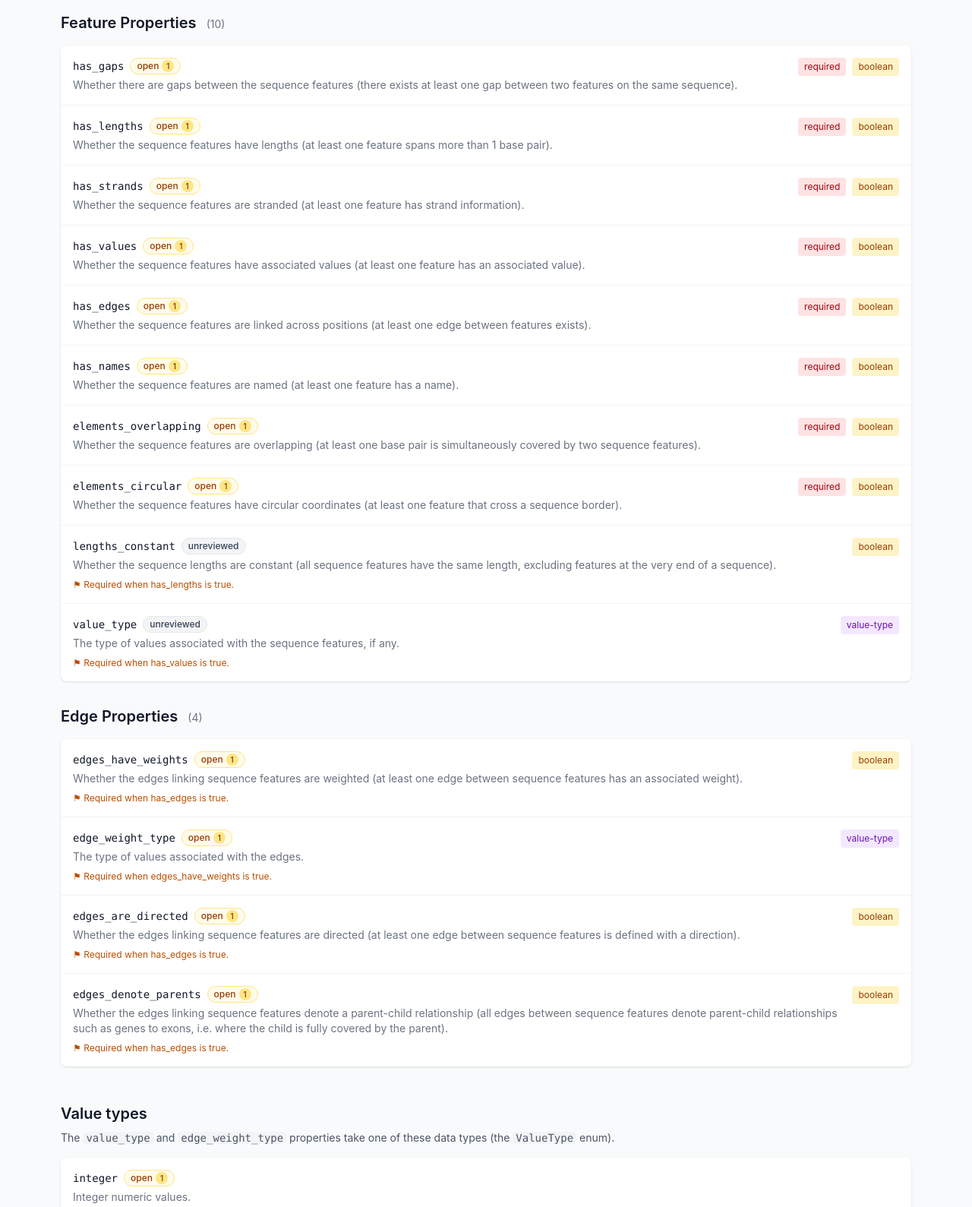
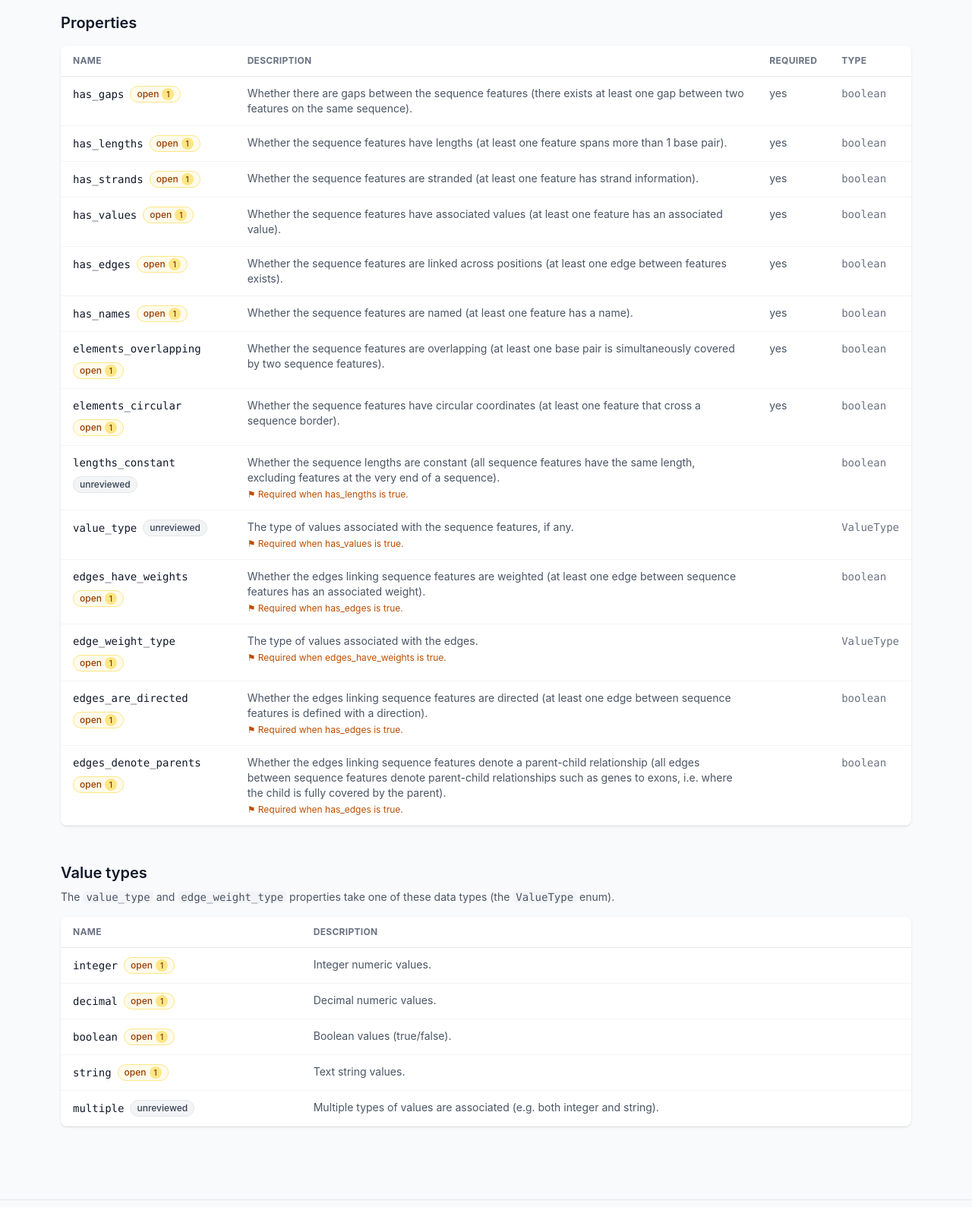
Before and after one commit to databio/onga, an Astro site in the folder site/: page /onga/track-geometry in a window 1280 px wide. Shown: the part 380-1969 px from the top of the page at 76% size. Built offline with nearby package versions, Linux system fonts and the light colour scheme; Astro itself is replaced by a stand-in of ours.

Commit message:
List track geometry properties in one table

```diff
--- a/site/scripts/build-data.js
+++ b/site/scripts/build-data.js
@@ -312,13 +312,9 @@ function processGeometry(schema) {
     }
   }
 
-  // Classify edge-related vs feature-related for grouping in the UI.
-  const isEdgeProp = (name) => name.startsWith('edge') || name.startsWith('edges');
-
   for (const name of cls.slots || []) {
     const def = slotDefs[name] || {};
     const slug = slugify(name);
-    const group = isEdgeProp(name) ? 'edge properties' : 'feature properties';
 
     properties.push({
       id: slug,
@@ -328,8 +324,6 @@ function processGeometry(schema) {
       range: def.range || schema.default_range || 'string',
       required: def.required === true,
       rule: ruleSummaries[name] || null,
-      group,
-      groupSlug: slugify(group),
     });
   }
 
@@ -1220,13 +1214,6 @@ function build() {
     referenceBuildSex: referenceBuildSexes.terms.length,
   });
 
-  // Group geometry properties for the by-group view.
-  const geometryByGroup = {};
-  for (const prop of geometry.properties) {
-    if (!geometryByGroup[prop.group]) geometryByGroup[prop.group] = [];
-    geometryByGroup[prop.group].push(prop);
-  }
-
   // Combine for backwards compatibility views
   const allTerms = [...dataTypes.terms, ...featureTypes.terms];
 
@@ -1363,7 +1350,6 @@ function build() {
     properties: geometry.properties,
     valueTypes: geometry.valueTypes,
   }, null, 2));
-  writeFileSync(join(dataDir, 'track-geometry-by-group.json'), JSON.stringify(geometryByGroup, null, 2));
 
   // Track format schema (class slots only; file_format links to the Format vocabulary)
   writeFileSync(join(dataDir, 'track-format.json'), JSON.stringify({
--- a/site/src/data/track-geometry-by-group.json
+++ /dev/null
@@ -1,160 +0,0 @@
-{
-  "feature properties": [
-    {
-      "id": "has_gaps",
-      "slug": "has_gaps",
-      "name": "has_gaps",
-      "description": "Whether there are gaps between the sequence features (there exists at least one gap between two features on the same sequence).",
-      "range": "boolean",
-      "required": true,
-      "rule": null,
-      "group": "feature properties",
-      "groupSlug": "feature_properties"
-    },
-    {
-      "id": "has_lengths",
-      "slug": "has_lengths",
-      "name": "has_lengths",
-      "description": "Whether the sequence features have lengths (at least one feature spans more than 1 base pair).",
-      "range": "boolean",
-      "required": true,
-      "rule": null,
-      "group": "feature properties",
-      "groupSlug": "feature_properties"
-    },
-    {
-      "id": "has_strands",
-      "slug": "has_strands",
-      "name": "has_strands",
-      "description": "Whether the sequence features are stranded (at least one feature has strand information).",
-      "range": "boolean",
-      "required": true,
-      "rule": null,
-      "group": "feature properties",
-      "groupSlug": "feature_properties"
-    },
-    {
-      "id": "has_values",
-      "slug": "has_values",
-      "name": "has_values",
-      "description": "Whether the sequence features have associated values (at least one feature has an associated value).",
-      "range": "boolean",
-      "required": true,
-      "rule": null,
-      "group": "feature properties",
-      "groupSlug": "feature_properties"
-    },
-    {
-      "id": "has_edges",
-      "slug": "has_edges",
-      "name": "has_edges",
-      "description": "Whether the sequence features are linked across positions (at least one edge between features exists).",
-      "range": "boolean",
-      "required": true,
-      "rule": null,
-      "group": "feature properties",
-      "groupSlug": "feature_properties"
-    },
-    {
-      "id": "has_names",
-      "slug": "has_names",
-      "name": "has_names",
-      "description": "Whether the sequence features are named (at least one feature has a name).",
-      "range": "boolean",
-      "required": true,
-      "rule": null,
-      "group": "feature properties",
-      "groupSlug": "feature_properties"
-    },
-    {
-      "id": "elements_overlapping",
-      "slug": "elements_overlapping",
-      "name": "elements_overlapping",
-      "description": "Whether the sequence features are overlapping (at least one base pair is simultaneously covered by two sequence features).",
-      "range": "boolean",
-      "required": true,
-      "rule": null,
-      "group": "feature properties",
-      "groupSlug": "feature_properties"
-    },
-    {
-      "id": "elements_circular",
-      "slug": "elements_circular",
-      "name": "elements_circular",
-      "description": "Whether the sequence features have circular coordinates (at least one feature that cross a sequence border).",
-      "range": "boolean",
-      "required": true,
-      "rule": null,
-      "group": "feature properties",
-      "groupSlug": "feature_properties"
-    },
-    {
-      "id": "lengths_constant",
-      "slug": "lengths_constant",
-      "name": "lengths_constant",
-      "description": "Whether the sequence lengths are constant (all sequence features have the same length, excluding features at the very end of a sequence).",
-      "range": "boolean",
-      "required": false,
-      "rule": "Required when has_lengths is true.",
-      "group": "feature properties",
-      "groupSlug": "feature_properties"
-    },
-    {
-      "id": "value_type",
-      "slug": "value_type",
-      "name": "value_type",
-      "description": "The type of values associated with the sequence features, if any.",
-      "range": "ValueType",
-      "required": false,
-      "rule": "Required when has_values is true.",
-      "group": "feature properties",
-      "groupSlug": "feature_properties"
-    }
-  ],
-  "edge properties": [
-    {
-      "id": "edges_have_weights",
-      "slug": "edges_have_weights",
-      "name": "edges_have_weights",
-      "description": "Whether the edges linking sequence features are weighted (at least one edge between sequence features has an associated weight).",
-      "range": "boolean",
-      "required": false,
-      "rule": "Required when has_edges is true.",
-      "group": "edge properties",
-      "groupSlug": "edge_properties"
-    },
-    {
-      "id": "edge_weight_type",
-      "slug": "edge_weight_type",
-      "name": "edge_weight_type",
-      "description": "The type of values associated with the edges.",
-      "range": "ValueType",
-      "required": false,
-      "rule": "Required when edges_have_weights is true.",
-      "group": "edge properties",
-      "groupSlug": "edge_properties"
-    },
-    {
-      "id": "edges_are_directed",
-      "slug": "edges_are_directed",
-      "name": "edges_are_directed",
-      "description": "Whether the edges linking sequence features are directed (at least one edge between sequence features is defined with a direction).",
-      "range": "boolean",
-      "required": false,
-      "rule": "Required when has_edges is true.",
-      "group": "edge properties",
-      "groupSlug": "edge_properties"
-    },
-    {
-      "id": "edges_denote_parents",
-      "slug": "edges_denote_parents",
-      "name": "edges_denote_parents",
-      "description": "Whether the edges linking sequence features denote a parent-child relationship (all edges between sequence features denote parent-child relationships such as genes to exons, i.e. where the child is fully covered by the parent).",
-      "range": "boolean",
-      "required": false,
-      "rule": "Required when has_edges is true.",
-      "group": "edge properties",
-      "groupSlug": "edge_properties"
-    }
-  ]
-}
--- a/site/src/data/track-geometry.json
+++ b/site/src/data/track-geometry.json
@@ -7,9 +7,7 @@
       "description": "Whether there are gaps between the sequence features (there exists at least one gap between two features on the same sequence).",
       "range": "boolean",
       "required": true,
-      "rule": null,
-      "group": "feature properties",
-      "groupSlug": "feature_properties"
+      "rule": null
     },
     {
       "id": "has_lengths",
@@ -18,9 +16,7 @@
       "description": "Whether the sequence features have lengths (at least one feature spans more than 1 base pair).",
       "range": "boolean",
       "required": true,
-      "rule": null,
-      "group": "feature properties",
-      "groupSlug": "feature_properties"
+      "rule": null
     },
     {
       "id": "has_strands",
@@ -29,9 +25,7 @@
       "description": "Whether the sequence features are stranded (at least one feature has strand information).",
       "range": "boolean",
       "required": true,
-      "rule": null,
-      "group": "feature properties",
-      "groupSlug": "feature_properties"
+      "rule": null
     },
     {
       "id": "has_values",
@@ -40,9 +34,7 @@
       "description": "Whether the sequence features have associated values (at least one feature has an associated value).",
       "range": "boolean",
       "required": true,
-      "rule": null,
-      "group": "feature properties",
-      "groupSlug": "feature_properties"
+      "rule": null
     },
     {
       "id": "has_edges",
@@ -51,9 +43,7 @@
       "description": "Whether the sequence features are linked across positions (at least one edge between features exists).",
       "range": "boolean",
       "required": true,
-      "rule": null,
-      "group": "feature properties",
-      "groupSlug": "feature_properties"
+      "rule": null
     },
     {
       "id": "has_names",
@@ -62,9 +52,7 @@
       "description": "Whether the sequence features are named (at least one feature has a name).",
       "range": "boolean",
       "required": true,
-      "rule": null,
-      "group": "feature properties",
-      "groupSlug": "feature_properties"
+      "rule": null
     },
     {
       "id": "elements_overlapping",
@@ -73,9 +61,7 @@
       "description": "Whether the sequence features are overlapping (at least one base pair is simultaneously covered by two sequence features).",
       "range": "boolean",
       "required": true,
-      "rule": null,
-      "group": "feature properties",
-      "groupSlug": "feature_properties"
+      "rule": null
     },
     {
       "id": "elements_circular",
@@ -84,9 +70,7 @@
       "description": "Whether the sequence features have circular coordinates (at least one feature that cross a sequence border).",
       "range": "boolean",
       "required": true,
-      "rule": null,
-      "group": "feature properties",
-      "groupSlug": "feature_properties"
+      "rule": null
     },
     {
       "id": "lengths_constant",
@@ -95,9 +79,7 @@
       "description": "Whether the sequence lengths are constant (all sequence features have the same length, excluding features at the very end of a sequence).",
       "range": "boolean",
       "required": false,
-      "rule": "Required when has_lengths is true.",
-      "group": "feature properties",
-      "groupSlug": "feature_properties"
+      "rule": "Required when has_lengths is true."
     },
     {
       "id": "value_type",
@@ -106,9 +88,7 @@
       "description": "The type of values associated with the sequence features, if any.",
       "range": "ValueType",
       "required": false,
-      "rule": "Required when has_values is true.",
-      "group": "feature properties",
-      "groupSlug": "feature_properties"
+      "rule": "Required when has_values is true."
     },
     {
       "id": "edges_have_weights",
@@ -117,9 +97,7 @@
       "description": "Whether the edges linking sequence features are weighted (at least one edge between sequence features has an associated weight).",
       "range": "boolean",
       "required": false,
-      "rule": "Required when has_edges is true.",
-      "group": "edge properties",
-      "groupSlug": "edge_properties"
+      "rule": "Required when has_edges is true."
     },
     {
       "id": "edge_weight_type",
@@ -128,9 +106,7 @@
       "description": "The type of values associated with the edges.",
       "range": "ValueType",
       "required": false,
-      "rule": "Required when edges_have_weights is true.",
-      "group": "edge properties",
-      "groupSlug": "edge_properties"
+      "rule": "Required when edges_have_weights is true."
     },
     {
       "id": "edges_are_directed",
@@ -139,9 +115,7 @@
       "description": "Whether the edges linking sequence features are directed (at least one edge between sequence features is defined with a direction).",
       "range": "boolean",
       "required": false,
-      "rule": "Required when has_edges is true.",
-      "group": "edge properties",
-      "groupSlug": "edge_properties"
+      "rule": "Required when has_edges is true."
     },
     {
       "id": "edges_denote_parents",
@@ -150,9 +124,7 @@
       "description": "Whether the edges linking sequence features denote a parent-child relationship (all edges between sequence features denote parent-child relationships such as genes to exons, i.e. where the child is fully covered by the parent).",
       "range": "boolean",
       "required": false,
-      "rule": "Required when has_edges is true.",
-      "group": "edge properties",
-      "groupSlug": "edge_properties"
+      "rule": "Required when has_edges is true."
     }
   ],
   "valueTypes": [
--- a/site/src/pages/track-geometry/index.astro
+++ b/site/src/pages/track-geometry/index.astro
@@ -4,15 +4,10 @@ import StateChip from '../../components/StateChip.astro';
 import ReviewLink from '../../components/ReviewLink.astro';
 import { pageSid, slotSid, enumValue } from '../../lib/browse';
 import geometry from '../../data/track-geometry.json';
-import geometryByGroup from '../../data/track-geometry-by-group.json';
 
+// Properties are listed in the schema's slot order (src/track_geometry.yaml).
 const properties = geometry.properties;
 const valueTypes = geometry.valueTypes;
-// Order groups so "feature properties" comes before "edge properties".
-const groupOrder = ['feature properties', 'edge properties'];
-const groups = Object.keys(geometryByGroup).sort(
-  (a, b) => groupOrder.indexOf(a) - groupOrder.indexOf(b)
-);
 ---
 
 <Layout title="Track Geometry" description="Structural properties of a genomic track — the shape of its features">
@@ -39,51 +34,46 @@ const groups = Object.keys(geometryByGroup).sort(
     />
   </div>
 
-  <!-- By Group -->
-  <div class="space-y-8">
-    {groups.map(group => (
-      <section id={group.replace(/ /g, '_')}>
-        <h2 class="text-xl font-semibold text-gray-900 mb-4 capitalize">
-          {group}
-          <span class="text-sm font-normal text-gray-500 ml-2">
-            ({(geometryByGroup as any)[group].length})
-          </span>
-        </h2>
-        <div class="bg-white rounded-lg shadow-sm divide-y divide-gray-100">
-          {(geometryByGroup as any)[group].map((prop: any) => (
-            <div
-              class="term-item block p-4"
+  <!-- Properties -->
+  <section>
+    <h2 class="text-xl font-semibold text-gray-900 mb-4">Properties</h2>
+    <div class="bg-white rounded-lg shadow-sm overflow-x-auto">
+      <table class="w-full text-sm">
+        <thead>
+          <tr class="text-left text-xs text-gray-500 uppercase tracking-wide border-b border-gray-200">
+            <th class="px-4 py-3">Name</th>
+            <th class="px-4 py-3">Description</th>
+            <th class="px-4 py-3">Required</th>
+            <th class="px-4 py-3">Type</th>
+          </tr>
+        </thead>
+        <tbody>
+          {properties.map((prop: any) => (
+            <tr
+              class="term-item border-b border-gray-100 align-top"
               data-name={prop.name.toLowerCase()}
               data-description={prop.description.toLowerCase()}
             >
-              <div class="flex items-start justify-between">
-                <div>
-                  <div class="flex items-center gap-2 flex-wrap"><h3 class="font-medium text-gray-900 font-mono text-sm">{prop.name}</h3><StateChip sid={slotSid(prop.name)} link /></div>
-                  <p class="text-sm text-gray-500 mt-1">{prop.description}</p>
-                  {prop.rule && (
-                    <p class="text-xs text-amber-700 mt-2">⚑ {prop.rule}</p>
-                  )}
+              <td class="px-4 py-3">
+                <div class="flex items-center gap-2 flex-wrap">
+                  <span class="font-mono whitespace-nowrap">{prop.name}</span>
+                  <StateChip sid={slotSid(prop.name)} link />
                 </div>
-                <div class="flex flex-wrap gap-2 shrink-0 ml-4 justify-end">
-                  {prop.required && (
-                    <span class="text-xs bg-red-100 text-red-800 px-2 py-1 rounded">required</span>
-                  )}
-                  <span class:list={[
-                    'text-xs px-2 py-1 rounded',
-                    prop.range === 'boolean'
-                      ? 'bg-amber-100 text-amber-800'
-                      : 'bg-purple-100 text-purple-800'
-                  ]}>
-                    {prop.range === 'boolean' ? 'boolean' : 'value-type'}
-                  </span>
-                </div>
-              </div>
-            </div>
+              </td>
+              <td class="px-4 py-3 text-gray-600">
+                {prop.description}
+                {prop.rule && (
+                  <div class="text-xs text-amber-700 mt-1">⚑ {prop.rule}</div>
+                )}
+              </td>
+              <td class="px-4 py-3 text-gray-600 whitespace-nowrap">{prop.required ? 'yes' : ''}</td>
+              <td class="px-4 py-3 font-mono text-gray-500 whitespace-nowrap">{prop.range}</td>
+            </tr>
           ))}
-        </div>
-      </section>
-    ))}
-  </div>
+        </tbody>
+      </table>
+    </div>
+  </section>
 
   <!-- ValueType value types -->
   <section class="mt-12">
@@ -93,13 +83,31 @@ const groups = Object.keys(geometryByGroup).sort(
       <code class="bg-gray-100 px-1 rounded">edge_weight_type</code> properties
       take one of these data types (the <code class="bg-gray-100 px-1 rounded">ValueType</code> enum).
     </p>
-    <div class="bg-white rounded-lg shadow-sm divide-y divide-gray-100">
-      {valueTypes.map((vt: any) => (
-        <div class="p-4">
-          <div class="flex items-center gap-2 flex-wrap"><h3 class="font-medium text-gray-900 font-mono text-sm">{vt.name}</h3>{enumValue('ValueType', vt.name) && <StateChip sid={enumValue('ValueType', vt.name)!.sid} link />}</div>
-          <p class="text-sm text-gray-500 mt-1">{vt.description}</p>
-        </div>
-      ))}
+    <div class="bg-white rounded-lg shadow-sm overflow-x-auto">
+      <table class="w-full text-sm">
+        <thead>
+          <tr class="text-left text-xs text-gray-500 uppercase tracking-wide border-b border-gray-200">
+            <th class="px-4 py-3">Name</th>
+            <th class="px-4 py-3">Description</th>
+          </tr>
+        </thead>
+        <tbody>
+          {valueTypes.map((vt: any) => {
+            const t = enumValue('ValueType', vt.name);
+            return (
+              <tr class="border-b border-gray-100 align-top">
+                <td class="px-4 py-3">
+                  <div class="flex items-center gap-2 flex-wrap">
+                    <span class="font-mono whitespace-nowrap">{vt.name}</span>
+                    {t && <StateChip sid={t.sid} link />}
+                  </div>
+                </td>
+                <td class="px-4 py-3 text-gray-600">{vt.description}</td>
+              </tr>
+            );
+          })}
+        </tbody>
+      </table>
     </div>
   </section>
 
```
